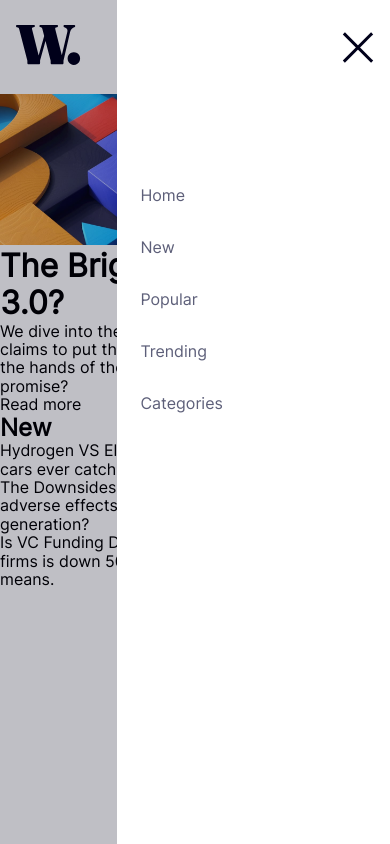
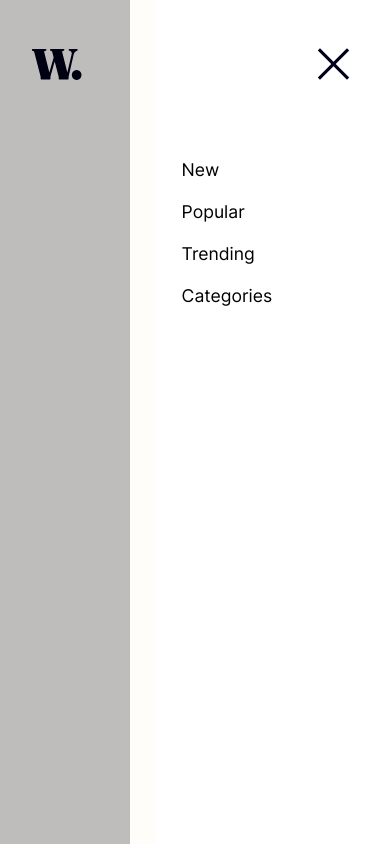
Before and after one commit to John-McPherson/FEM_News-homepage, a plain HTML site: page index.html in a window 390 px wide. Both pictures are taken after a click on the button 353 px from the left and 47 px from the top of the page. Drawn offline with Linux system fonts and the light colour scheme.

Commit message:
add navbar

```diff
--- a/assets/js/main.js
+++ b/assets/js/main.js
@@ -1,17 +1,15 @@
 window.onload = function () {
 
-    document.querySelectorAll('.nav-toggle').forEach(button => {
-        let body = document.querySelector('body')
-        button.onclick = function (e) {
-            let navElms = document.querySelectorAll("[data-navopen]");
-            console.log(navElms[0])
-            navElms.forEach(navElm => {
-                    (navElm.dataset.navopen == "true" ? navElm.dataset.navopen = "false" : navElm.dataset.navopen = "true")
-                })
-                (body.dataset.navoverlay == "true" ? body.dataset.navoverlay = "false" : body.dataset.navoverlay = "true")
+    let navToggle = document.querySelector('.nav_toggle');
+    let nav = document.querySelector('nav');
+    navToggle.onclick = function () {
+        if (nav.dataset.navopen == 'true') {
+            nav.dataset.navopen = 'false'
 
-        };
-    })
+        } else {
+            nav.dataset.navopen = 'true'
 
+        }
+    }
 
 };
--- a/assets/less/mixins.less
+++ b/assets/less/mixins.less
@@ -6,6 +6,14 @@
 @grayishBlue: hsl(233, 8%, 79%);
 @darkGrayishBlue: hsl(236, 13%, 42%);
 @veryDarkBlue: hsl(240, 100%, 5%);
+
+
+// paddings
+
+@mobNavPadding: 3em 2em;
+@desktopNavPadding: 5.5em 10%;
+// max width
+
 
 
 // fonts
@@ -64,9 +72,11 @@
     top: 0;
     opacity: 0;
     transition: opacity .25s ease-in-out;
+    pointer-events: none;
 }
 
 .overlayOpen {
+    pointer-events: unset;
     opacity: .25;
     transition: opacity .5s ease-in-out;
 }
--- a/assets/less/resets.less
+++ b/assets/less/resets.less
@@ -1,10 +1,20 @@
 html {
+    color-scheme: dark light;
+
     body {
+        min-height: 100vh;
+
+        *,
+        *::before,
+        *::after {
+            box-sizing: border-box;
+        }
+
+
         * {
-
             margin: 0;
             padding: 0;
-            box-sizing: border-box;
+            font: inherit;
         }
 
         li {
@@ -20,6 +30,15 @@ html {
             background-color: unset;
             border: unset;
             padding: unset;
+            cursor: pointer;
+        }
+
+        img,
+        picture,
+        svg,
+        video {
+            max-width: 100%;
+            display: block;
         }
     }
 }
--- a/assets/less/style.less
+++ b/assets/less/style.less
@@ -3,149 +3,116 @@
 
 html {
     body {
-        font-family: 'inter-regular';
-
-        // overlay styles for popups
-        &:before {
-            .overlay;
-        }
-
-        &[data-overlay="true"],
-        &[data-navoverlay="true"] {
-            z-index: @overLay;
-            pointer-events: none;
-
-            &:before {
-                .overlayOpen;
-            }
-        }
-
-        // navbar styles
+        font-family: @regular;
+        background-color: @offWhite;
 
         nav {
+            position: fixed;
+            width: 100vw;
+            left: 0;
+            top: 0;
+            background-color: @offWhite;
             display: flex;
-            width: 100vw;
+            flex-direction: row;
+            justify-content: space-between;
             align-items: center;
-            justify-content: space-between;
-            position: fixed;
-            top: 0;
-            left: 0;
-            padding: 3vh 4vw;
-            background-color: #ffffff;
-            z-index: @navBar;
+            padding: @mobNavPadding;
 
-            &:before {
-                .overlay;
-                width: 100%;
-                height: 100%;
+            @media screen and (min-width: @mobileSize) {
+                padding: @desktopNavPadding;
             }
 
-            &:has([data-navopen="true"]) {
-                &:before {
-                    .overlayOpen;
-                }
+            .logo {
+                background-image: url(../images/logo.svg);
+                height: 2em;
+                width: 3.1em;
+                background-size: contain;
+                background-repeat: no-repeat;
+                background-position: center;
             }
 
+            .nav_toggle {
+                background-image: url(../images/icon-menu.svg);
+                height: 2em;
+                width: 3.1em;
+                background-size: contain;
+                background-repeat: no-repeat;
+                background-position: center;
+                z-index: 100;
 
-
-            @media screen and (min-width: @tabletSize) {
-                top: 8vh;
-                padding: 2vh 11.3vw;
-            }
-
-            button {
-                background-image: url('../images/icon-menu.svg');
-                background-repeat: no-repeat;
-                background-size: contain;
-                background-position: center;
-                width: 42px;
-                height: 17px;
-                justify-self: flex-end;
-                z-index: 10;
-                cursor: pointer;
-
-                &[data-navopen="true"] {
-                    background-image: url('../images/icon-menu-close.svg');
-                    height: 32px;
-                    width: 32px;
-                    pointer-events: auto;
-                }
-
-                @media screen and (min-width: @tabletSize) {
+                @media screen and (min-width: @mobileSize) {
                     display: none;
                 }
             }
 
-            ul {
-                position: absolute;
-                right: 0;
-                top: 0;
-                height: 100vh;
-                width: 70vw;
-                background-color: #ffffff;
-                transition: clip-path .25s ease-in-out;
-                clip-path: circle(0% at 100% 0%);
-                padding: 22vh 6vw;
-                z-index: 1;
+            &[data-navopen="true"]>.nav_toggle {
+                background-image: url(../images/icon-menu-close.svg);
+            }
+
+            .links {
+                max-width: 60%;
+
+                ul {
+                    display: flex;
+                    justify-content: space-around;
+                    width: 440px;
+                    max-width: 100%;
+                }
+            }
+
+            @media screen and (max-width: @mobileSize) {
 
 
+                .links {
 
-                &[data-navopen="true"] {
-                    pointer-events: auto;
-                    clip-path: circle(100%);
-                    transition: clip-path .5s ease-in-out;
-                }
+                    position: fixed;
+                    right: 0;
+                    top: 0;
+                    height: 100vh;
+                    width: 66.66vw;
+                    background-color: white;
+                    clip-path: circle(0% at 100% 0%);
+                    transition: clip-path .25s ease-in-out;
 
-                li {
-                    padding-bottom: 4vh;
 
-                    a {
-                        color: @darkGrayishBlue;
-                        transition: color .25s ease;
+                    &::before {
 
-                        &:hover {
-                            color: @softRed;
+                        position: fixed;
+                        left: 0;
+                        top: 0;
+                        content: '';
+                        background-color: black;
+                        opacity: .25;
+                        width: 33.44vw;
+                        height: 100vh;
+                        clip-path: circle(0% at 100% 0%);
+                        transition: clip-path .25s ease-in-out;
+                    }
+
+                    ul {
+                        margin: 9.3em 1.6em;
+
+                        min-height: 20vh;
+                        flex-direction: column;
+
+
+                        li {
+                            font-size: 1.1em;
                         }
                     }
                 }
 
-                // desktop size styles
+                &[data-navopen="true"]>.links {
+                    clip-path: circle(100%);
+                    transition: clip-path .5s ease-in-out;
 
-                @media screen and (min-width: @tabletSize) {
-                    clip-path: unset;
-                    position: unset;
-                    height: 100%;
-                    width: auto;
-                    padding: unset;
-                    display: flex;
-                    align-items: center;
-                    justify-content: center;
-                    flex-basis: 1;
-                    gap: 2em;
+                    &::before {
 
-                    li {
-                        padding: unset;
+
+                        clip-path: circle(100%);
+                        transition: clip-path .5s ease-in-out;
+
                     }
-                }
-            }
-        }
-
-        // nav overlay styles
-
-        &[data-navoverlay="true"] {
-            &:before {
-                @media screen and (min-width: @tabletSize) {
-                    display: none;
-                }
-            }
-        }
-
-        main {
-            margin-top: 10vh;
-
-            section {
-                img {
-                    width: 100%;
                 }
             }
         }
--- a/index.html
+++ b/index.html
@@ -28,61 +28,48 @@
   </style>
 </head>
 
-<body data-overlay="false" data-navoverlay="false">
-  <div class="overlay"></div>
-  <nav>
-    <div class="logo">
-      <a href="#" target="_blank" aria-label="internal link - Home">
-        <img src="./assets/images/logo.svg" alt="">
-      </a>
+<body>
+
+  <nav data-navopen="false">
+
+    <a href="#" class="logo"></a>
+
+    <div class="links">
+      <ul>
+        <li>New</li>
+        <li>Popular</li>
+        <li>Trending</li>
+        <li>Categories</li>
+      </ul>
+
     </div>
-    <ul data-navopen="false">
-      <li><a href="#" target="_blank" aria-label="internal link - Home">Home</a></li>
-      <li><a href="#" target="_blank" aria-label="internal link - New">New</a></li>
-      <li><a href="#" target="_blank" aria-label="internal link - Popular">Popular</a></li>
-      <li><a href="#" target="_blank" aria-label="internal link - Trending">Trending</a></li>
-      <li><a href="#" target="_blank" aria-label="internal link - Categories">Categories</a></li>
-    </ul>
-    <button class="nav-toggle" data-navopen="false"></button>
+    <button class="nav_toggle"></button>
   </nav>
-  <main class="grid">
-    <section class="grid__item grid">
-      <img class="grid__item" src="./assets/images/image-web-3-desktop.jpg" alt="">
-      <h1 class="grid__item">The Bright Future of Web 3.0?
-      </h1>
-      <div class="grid__item">
-        <p> We dive into the next evolution of the web that claims to put the power of the platforms back into the hands
-          of the
-          people.
-          But is it really fulfilling its promise?</p>
-        <button> Read more</button>
-      </div>
 
-    </section>
-    <aside class="grid__item grid">
-      <h2 class="grid__item"> New</h2>
-      <div class="card grid__item">
-        Hydrogen VS Electric Cars
-        Will hydrogen-fueled cars ever catch up to EVs?
-      </div>
-      <div class="card grid__item">
-        The Downsides of AI Artistry
-        What are the possible adverse effects of on-demand AI image generation?
-      </div>
-      <div class="card grid__item">
-        Is VC Funding Drying Up?
-        Private funding by VC firms is down 50% YOY. We take a look at what that means.
-      </div>
+  <!-- Home
+  New
+  Popular
+  Trending
+  Categories
 
-    </aside>
-  </main>
+  The Bright Future of Web 3.0?
 
-  <!--
+  We dive into the next evolution of the web that claims to put the power of the platforms back into the hands of the
+  people.
+  But is it really fulfilling its promise?
 
+  Read more
 
+  New
 
+  Hydrogen VS Electric Cars
+  Will hydrogen-fueled cars ever catch up to EVs?
 
+  The Downsides of AI Artistry
+  What are the possible adverse effects of on-demand AI image generation?
 
+  Is VC Funding Drying Up?
+  Private funding by VC firms is down 50% YOY. We take a look at what that means.
 
   01
   Reviving Retro PCs
@@ -94,13 +81,7 @@
 
   03
   The Growth of Gaming
-  How the pandemic has sparked fresh opportunities.
-
-  <footer class="attribution">
-    Challenge by <a href="https://www.frontendmentor.io?ref=challenge" target="_blank">Frontend Mentor</a>.
-    Coded by <a href="#">John McPherson</a>.
-  </footer> -->
-
+  How the pandemic has sparked fresh opportunities. -->
 </body>
 
 </html>
```
Also changed, not shown: assets/css/style.css.
